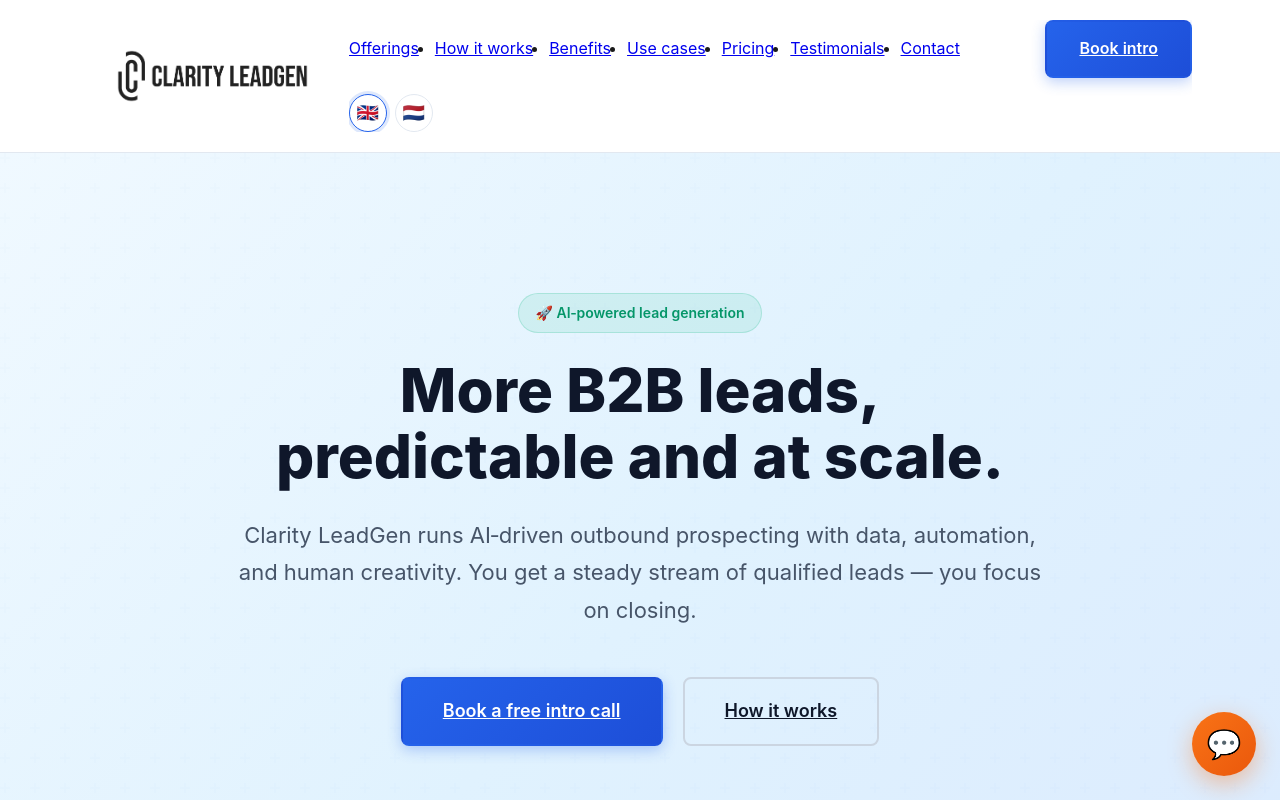
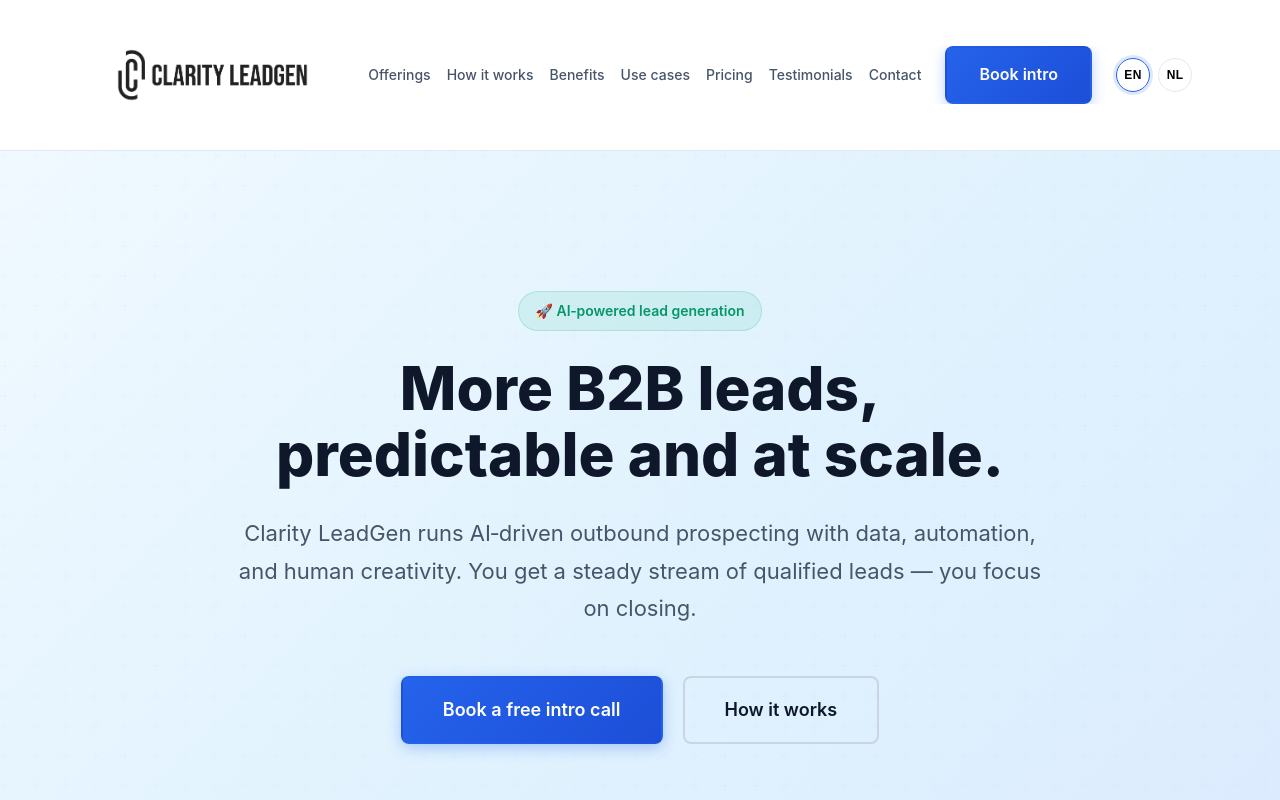
Before and after one commit to Bobski84/Clarityleadgen-site, a plain HTML site: page index.html in a window 1280 px wide. Shown: the top 800 px of the page. Drawn offline with Linux system fonts and the light colour scheme.

Commit message:
Update index.html

```diff
--- a/index.html
+++ b/index.html
@@ -28,7 +28,7 @@
     .section__intro--light { color: rgba(255,255,255,0.9); }
 
     /* BUTTONS */
-    .btn { display: inline-block; padding: 14px 32px; font-size: 16px; font-weight: 600; text-align: center; border-radius: 8px; transition: all .3s ease; white-space: nowrap; border: 2px solid transparent; }
+    .btn { display: inline-block; padding: 14px 32px; font-size: 16px; font-weight: 600; text-align: center; border-radius: 8px; transition: all .3s ease; white-space: nowrap; border: 2px solid transparent; text-decoration:none; }
     .btn--large { padding: 18px 40px; font-size: 18px; }
     .btn--primary { background: linear-gradient(135deg,#2563eb 0%,#1d4ed8 100%); color:#fff; box-shadow: 0 4px 14px rgba(37,99,235,.3); }
     .btn--primary:hover { transform: translateY(-2px); box-shadow: 0 6px 20px rgba(37,99,235,.4); }
@@ -58,19 +58,22 @@
 
     .header__nav { position:fixed; top:0; right:0; width:100%; height:100vh; background:#fff; padding:80px 24px 24px; transform: translateX(100%); transition: transform .3s ease; overflow-y:auto; }
     .header__nav.is-open { transform: translateX(0); }
-    @media (min-width:1024px){ .header__nav{ position:static; width:auto; height:auto; background:transparent; padding:0; transform:none; display:flex; align-items:center; gap:32px; } }
-    .header__nav-list { display:flex; flex-direction:column; gap:24px; margin-bottom:32px; }
-    @media (min-width:1024px){ .header__nav-list{ flex-direction:row; gap:32px; margin-bottom:0; } }
-    $1  white-space: nowrap; }
-    @media (min-width:1024px){ .header__nav-link{ font-size:15px; } }
+    @media (min-width:1024px){ .header__nav{ position:static; width:auto; height:auto; background:transparent; padding:0; transform:none; display:flex; align-items:center; gap:24px; flex-wrap:wrap; } }
+    .header__nav-list { display:flex; flex-direction:column; gap:24px; margin-bottom:32px; list-style:none; padding-left:0; }
+    @media (min-width:1024px){ .header__nav-list{ flex-direction:row; flex-wrap:wrap; gap:16px; margin-bottom:0; flex:1 1 auto; } }
+    .header__nav-link { font-size:18px; font-weight:500; color:#475569; transition: color .2s ease; display:block; text-decoration:none; white-space:nowrap; }
+    @media (min-width:1024px){ .header__nav-link{ font-size:14px; } }
+    .header__nav-link:visited { color:#475569; }
     .header__nav-link:hover { color:#2563eb; }
-    /* Language switcher */
+    .header__nav-link:focus-visible { outline:2px solid #2563eb; outline-offset:4px; border-radius:4px; }
+
+    /* Language switcher (compact EN/NL badges) */
     .sr-only{position:absolute;width:1px;height:1px;padding:0;margin:-1px;overflow:hidden;clip:rect(0,0,1,1);white-space:nowrap;border:0;}
     .lang-switch{display:flex;align-items:center;gap:8px}
-    .lang-btn{display:inline-flex;align-items:center;justify-content:center;width:36px;height:36px;border:1px solid #e2e8f0;border-radius:999px;background:#fff;cursor:pointer}
-    @media(min-width:1280px){.lang-btn{width:38px;height:38px}}
+    .lang-btn{display:inline-flex;align-items:center;justify-content:center;width:32px;height:32px;border:1px solid #e2e8f0;border-radius:999px;background:#fff;cursor:pointer}
+    @media(min-width:1280px){.lang-btn{width:34px;height:34px}}
     .lang-btn[aria-pressed="true"]{border-color:#2563eb;box-shadow:0 0 0 3px rgba(37,99,235,.15)}
-    .flag{font-size:18px;line-height:1}
+    .flag{font-size:12px;line-height:1;font-weight:700;letter-spacing:.3px}
 
     /* HERO */
     .hero { padding:100px 0 80px; text-align:center; background: linear-gradient(135deg,#f0f9ff 0%,#e0f2fe 50%,#dbeafe 100%); position:relative; overflow:hidden; }
@@ -98,7 +101,7 @@
     .trust-logos { display:flex; flex-wrap:wrap; justify-content:center; align-items:center; gap:40px; opacity:.6; }
     .trust-logo { font-size:24px; font-weight:700; color:#94a3b8; }
 
-    /* CARDS/SECTIONS kept from your original styles ... */
+    /* SECTIONS */
     .section--aanbod{ background:#fff; }
     .cards{ display:grid; gap:32px; grid-template-columns:1fr; }
     @media (min-width:768px){ .cards{ grid-template-columns: repeat(3,1fr); gap:32px; } }
@@ -161,10 +164,6 @@
     .form__textarea{ resize:vertical; min-height:100px; }
     .form__success{ margin-top:20px; padding:16px; background: rgba(16,185,129,.2); border:1px solid rgba(16,185,129,.4); border-radius:8px; color:#fff; text-align:center; display:none; }
 
-    /* LIVE CHAT BUTTON */
-    .chat-button{ position:fixed; bottom:24px; right:24px; width:64px; height:64px; background: linear-gradient(135deg,#f97316 0%,#ea580c 100%); border-radius:50%; display:flex; align-items:center; justify-content:center; font-size:28px; color:#fff; box-shadow:0 8px 24px rgba(249,115,22,.4); cursor:pointer; z-index:999; transition: all .3s ease; border:0; }
-    .chat-button:hover{ transform: scale(1.1); box-shadow:0 12px 32px rgba(249,115,22,.5); }
-
     /* FOOTER */
     .footer{ background:#000; color: rgba(255,255,255,.7); padding:48px 0 32px; }
     .footer__container{ display:flex; flex-direction:column; gap:24px; align-items:center; text-align:center; }
@@ -190,17 +189,6 @@
     .pricing-card__period{ font-size:18px; color:#64748b; margin-left:4px; }
     .pricing-card--featured .pricing-card__amount{ background: linear-gradient(135deg,#2563eb 0%,#10b981 100%); -webkit-background-clip:text; -webkit-text-fill-color:transparent; background-clip:text; }
     .pricing-note{ text-align:center; margin-top:48px; font-size:16px; color:#475569; max-width:700px; margin-left:auto; margin-right:auto; padding:20px; background: rgba(37,99,235,.05); border-radius:12px; border:1px solid rgba(37,99,235,.1); }
-      /* Desktop nav wrapping to avoid horizontal scroll */
-    @media (min-width:1024px){
-      .header__nav{flex-wrap:wrap; gap:16px}
-      .header__nav-list{flex:1 1 auto; flex-wrap:wrap; gap:16px}
-      .header__nav .btn{flex:0 0 auto}
-      .header__container{gap:12px}
-    }
-      .header__nav-list{flex:1 1 auto; flex-wrap:wrap; gap:16px}
-      .header__nav .btn{flex:0 0 auto}
-      .header__container{gap:12px}
-    }
   </style>
 </head>
 <body>
@@ -227,8 +215,8 @@
         </ul>
         <a href="#contact" class="btn btn--primary" id="navCta">Book intro</a>
         <div class="lang-switch" role="group" aria-label="Language switcher">
-          <button class="lang-btn" id="btnEN" aria-pressed="true"><span class="flag" aria-hidden="true">🇬🇧</span><span class="sr-only">English</span></button>
-          <button class="lang-btn" id="btnNL" aria-pressed="false"><span class="flag" aria-hidden="true">🇳🇱</span><span class="sr-only">Nederlands</span></button>
+          <button class="lang-btn" id="btnEN" aria-pressed="true"><span class="flag" aria-hidden="true">EN</span><span class="sr-only">English</span></button>
+          <button class="lang-btn" id="btnNL" aria-pressed="false"><span class="flag" aria-hidden="true">NL</span><span class="sr-only">Nederlands</span></button>
         </div>
       </nav>
     </div>
@@ -469,9 +457,6 @@
     </div>
   </section>
 
-  <!-- LIVE CHAT BUTTON -->
-  <button class="chat-button" id="chatBtn" aria-label="Open live chat">💬</button>
-
   <!-- FOOTER -->
   <footer class="footer">
     <div class="container footer__container">
@@ -531,12 +516,6 @@
     if (calendlyBtn) {
       calendlyBtn.addEventListener('click', () => {
         alert('🗓️ Calendly popup would open here. Replace with your real link.');
-      });
-    }
-    const chatBtn = document.getElementById('chatBtn');
-    if (chatBtn) {
-      chatBtn.addEventListener('click', () => {
-        alert('💬 Live chat would open here. Integrate Intercom/Drift/Crisp.');
       });
     }
 
@@ -758,20 +737,17 @@
       // Meta & title
       document.getElementById('metaDescription').setAttribute('content', t.metaDescription);
       document.getElementById('pageTitle').textContent = t.pageTitle;
-      // Simple map by ids
+      // Map ids to text
       const ids = [
         'navOfferings','navHow','navBenefits','navUseCases','navPricing','navTestimonials','navContact','navCta',
-        'heroBadge','heroTitle','heroSubtitle','heroPrimaryCta','heroSecondaryCta',
-        'stat1Lbl','stat2Lbl','stat3Lbl','trustTitle','offeringsTitle','offeringsIntro',
-        'card1Title','card1Text','card2Title','card2Text','card3Title','card3Text',
+        'heroBadge','heroTitle','heroSubtitle','heroPrimaryCta','heroSecondaryCta','stat1Lbl','stat2Lbl','stat3Lbl','trustTitle',
+        'offeringsTitle','offeringsIntro','card1Title','card1Text','card2Title','card2Text','card3Title','card3Text',
         'howTitle','howIntro','step1Title','step1Text','step2Title','step2Text','step3Title','step3Text',
         'benefitsTitle','benefit1Title','benefit1Text','benefit2Title','benefit2Text','benefit3Title','benefit3Text',
         'useTitle','useIntro','use1Title','use1Text','use2Title','use2Text','use3Title','use3Text',
         'pricingTitle','pricingIntro','price1Name','price1Period','price1Cta','price2Badge','price2Name','price2Period','price2Cta','price3Name','price3Period','price3Cta','pricingNote',
-        'testTitle','test1Quote','test2Quote',
-        'contactTitle','contactIntro','calendlyBtn','calendlyNote','contactDivider',
-        'labelName','labelCompany','labelEmail','labelMessage','contactSubmit','formSuccessText',
-        'footerRights','footerPrivacy','footerTerms'
+        'testTitle','test1Quote','test2Quote','contactTitle','contactIntro','calendlyBtn','calendlyNote','contactDivider',
+        'labelName','labelCompany','labelEmail','labelMessage','contactSubmit','formSuccessText','footerRights','footerPrivacy','footerTerms'
       ];
       ids.forEach(id => { const el = document.getElementById(id); if (el && t[id] !== undefined) el.textContent = t[id]; });
       // Toggle pressed state
@@ -782,10 +758,9 @@
     btnEN.addEventListener('click', () => applyLang('en'));
     btnNL.addEventListener('click', () => applyLang('nl'));
 
-    // Init language: saved preference > default EN > browser hint
+    // Init language: saved preference > default EN
     const saved = localStorage.getItem('clg_lang');
-    const browserIsNL = navigator.language && navigator.language.toLowerCase().startsWith('nl');
-    const initial = saved || 'en'; // as requested: EN default
+    const initial = saved || 'en';
     applyLang(initial);
   </script>
 </body>
```
